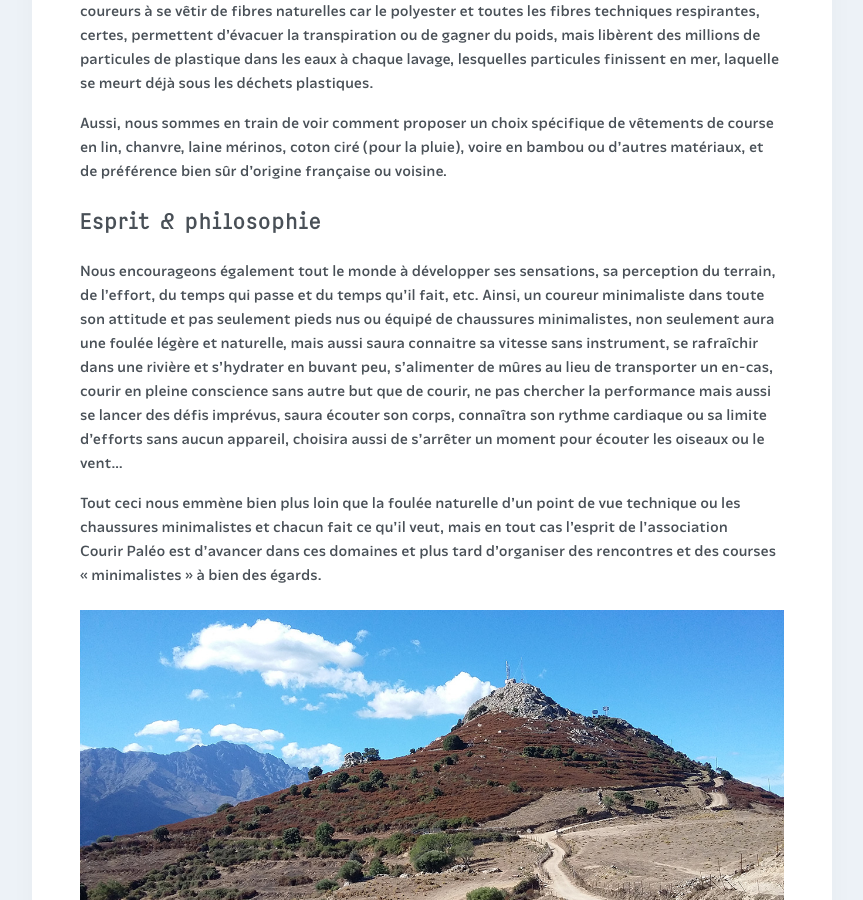
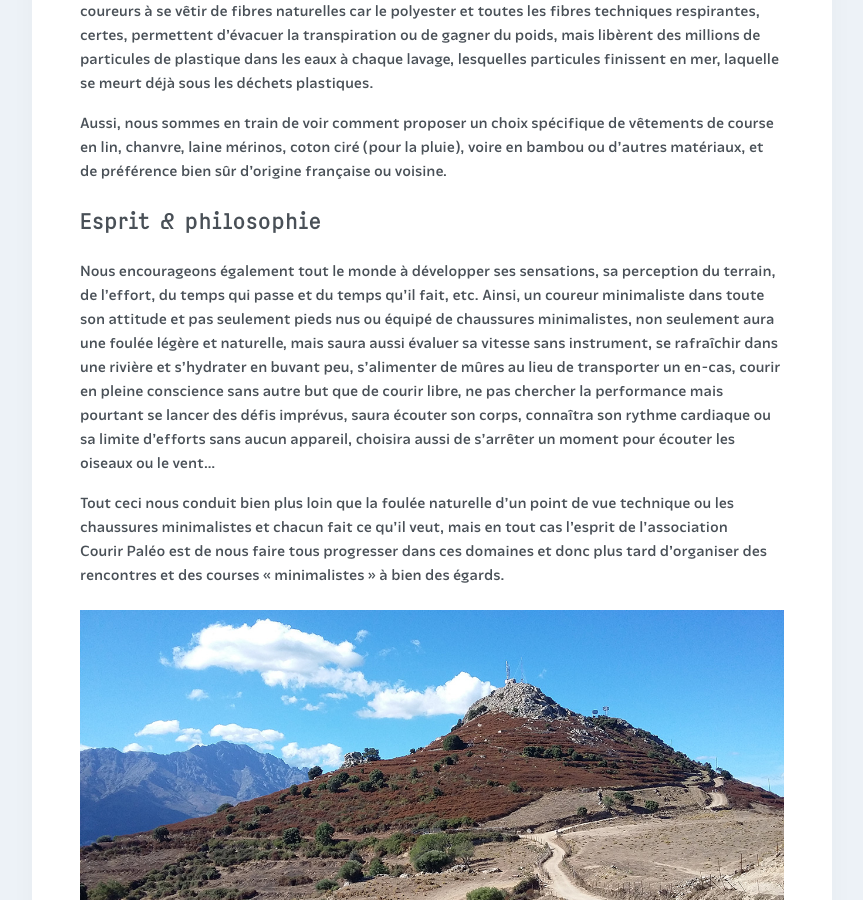
Before and after one commit to courirpaleo/courirpaleo.github.io, a Jekyll site: the page built from _pages/ressources.md, in a window 1280 px wide and 900 px high, scrolled down 7506 px. Shown: the whole window, without its empty margins (208-1071 px from the left). Built offline with Jekyll 4.4.1, drawn with Linux system fonts in a browser that asks for light colours; some web fonts are replaced.

Commit message:
Update ressources.md

```diff
--- a/_pages/ressources.md
+++ b/_pages/ressources.md
@@ -80,9 +80,9 @@
 Aussi, nous sommes en train de voir comment proposer un choix spécifique de vêtements de course en lin, chanvre, laine mérinos, coton ciré (pour la pluie), voire en bambou ou d'autres matériaux, et de préférence bien sûr d'origine française ou voisine.
 
 ## Esprit & philosophie
-Nous encourageons également tout le monde à développer ses sensations, sa perception du terrain, de l'effort, du temps qui passe et du temps qu'il fait, etc. Ainsi, un coureur minimaliste dans toute son attitude et pas seulement pieds nus ou équipé de chaussures minimalistes, non seulement aura une foulée légère et naturelle, mais aussi saura connaitre sa vitesse sans instrument, se rafraîchir dans une rivière et s'hydrater en buvant peu, s'alimenter de mûres au lieu de transporter un en-cas, courir en pleine conscience sans autre but que de courir, ne pas chercher la performance mais aussi se lancer des défis imprévus, saura écouter son corps, connaîtra son rythme cardiaque ou sa limite d'efforts sans aucun appareil, choisira aussi de s'arrêter un moment pour écouter les oiseaux ou le vent...
+Nous encourageons également tout le monde à développer ses sensations, sa perception du terrain, de l'effort, du temps qui passe et du temps qu'il fait, etc. Ainsi, un coureur minimaliste dans toute son attitude et pas seulement pieds nus ou équipé de chaussures minimalistes, non seulement aura une foulée légère et naturelle, mais saura aussi évaluer sa vitesse sans instrument, se rafraîchir dans une rivière et s'hydrater en buvant peu, s'alimenter de mûres au lieu de transporter un en-cas, courir en pleine conscience sans autre but que de courir libre, ne pas chercher la performance mais pourtant se lancer des défis imprévus, saura écouter son corps, connaîtra son rythme cardiaque ou sa limite d'efforts sans aucun appareil, choisira aussi de s'arrêter un moment pour écouter les oiseaux ou le vent...
 
-Tout ceci nous emmène bien plus loin que la foulée naturelle d'un point de vue technique ou les chaussures minimalistes et chacun fait ce qu'il veut, mais en tout cas l'esprit de l'association Courir&nbsp;Paléo est d'avancer dans ces domaines et plus tard d'organiser des rencontres et des courses «&nbsp;minimalistes&nbsp;» à bien des égards.
+Tout ceci nous conduit bien plus loin que la foulée naturelle d'un point de vue technique ou les chaussures minimalistes et chacun fait ce qu'il veut, mais en tout cas l'esprit de l'association Courir&nbsp;Paléo est de nous faire tous progresser dans ces domaines et donc plus tard d'organiser des rencontres et des courses «&nbsp;minimalistes&nbsp;» à bien des égards.
 
 ![Courir Paleo](/assets/images/CourirPaleo_course_Corse_Balagne_sentiers_crete_1200px.jpg)
 Ci-dessus&nbsp;: sentiers près de Sant'Antonino (Corse), un lieu de rêve pour courir léger&nbsp;!
```
